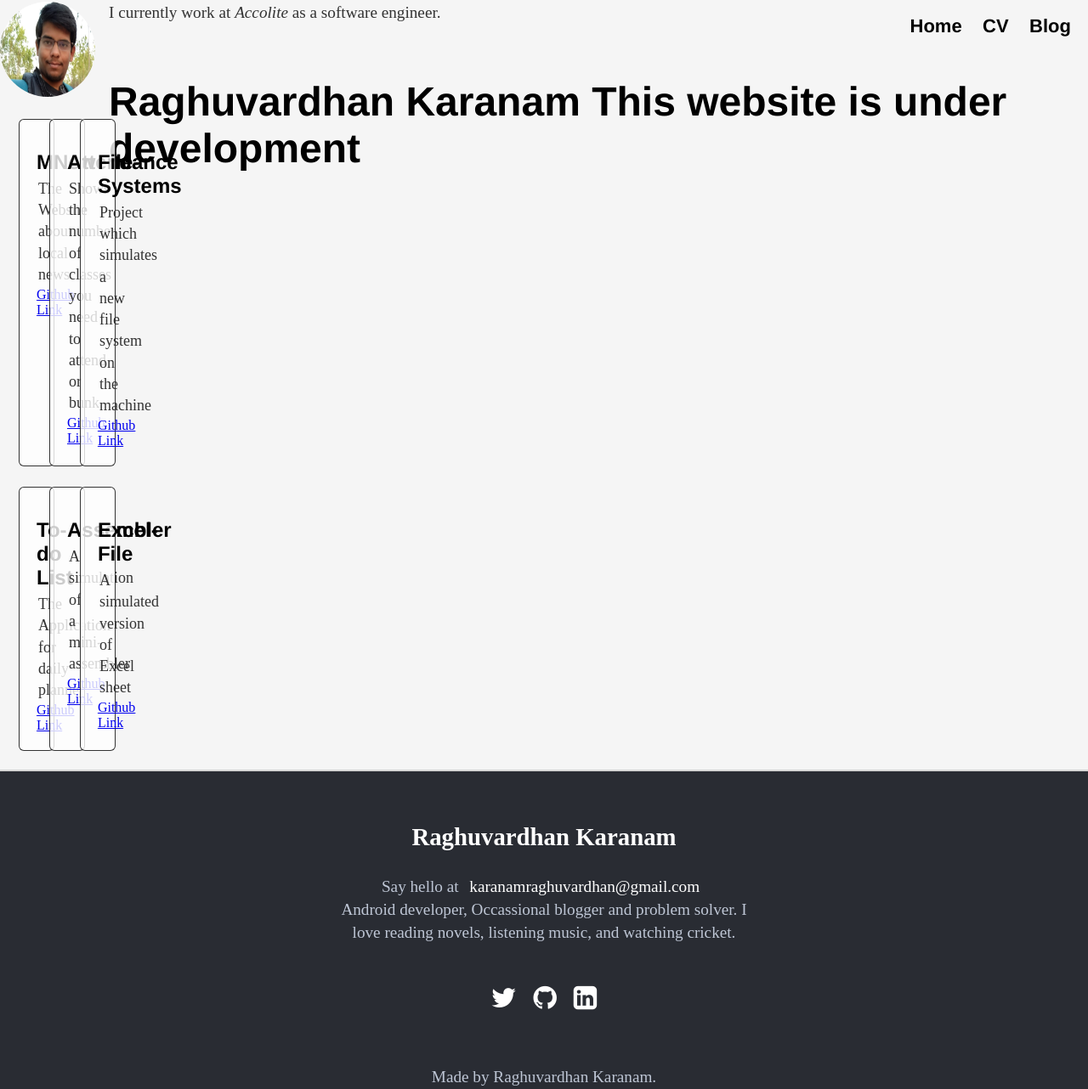
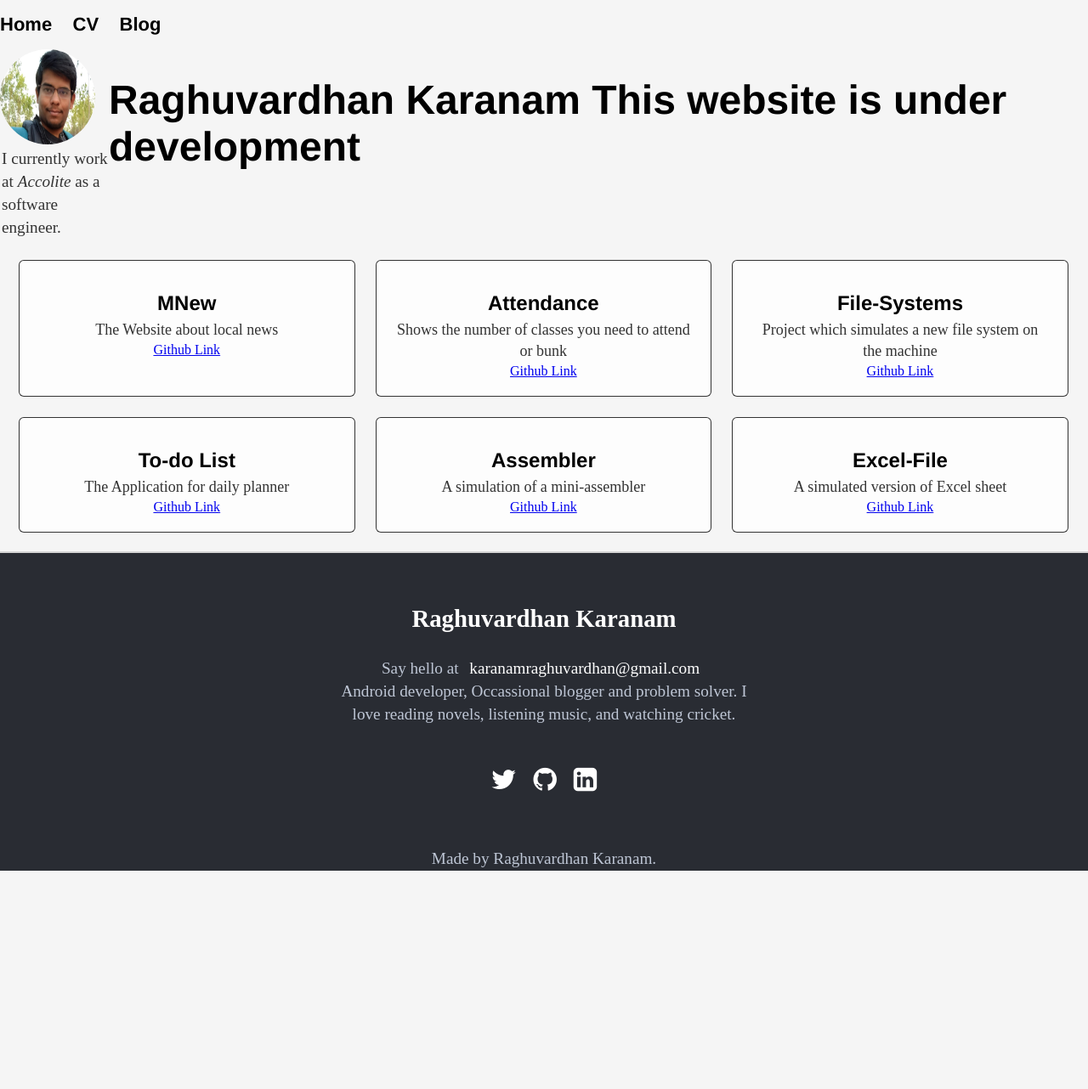
Before and after one commit to raghuvardhan/raghuvardhan.github.io, a Jekyll site: the page built from index.html, in a window 1280 px wide. Shown: the whole page at 85% size. Built offline with Jekyll 4.4.1, drawn with Linux system fonts in a browser that asks for light colours; after the commit the page ends 1025 px from its top, so only the background shows below that.

Commit message:
Update css/main.css

```diff
--- a/css/main.css
+++ b/css/main.css
@@ -51,9 +51,6 @@
     width: 7em;
 }
 
-.nav-right{
-  float: right;
-}
 
 .pages {
     text-decoration: none;
```
